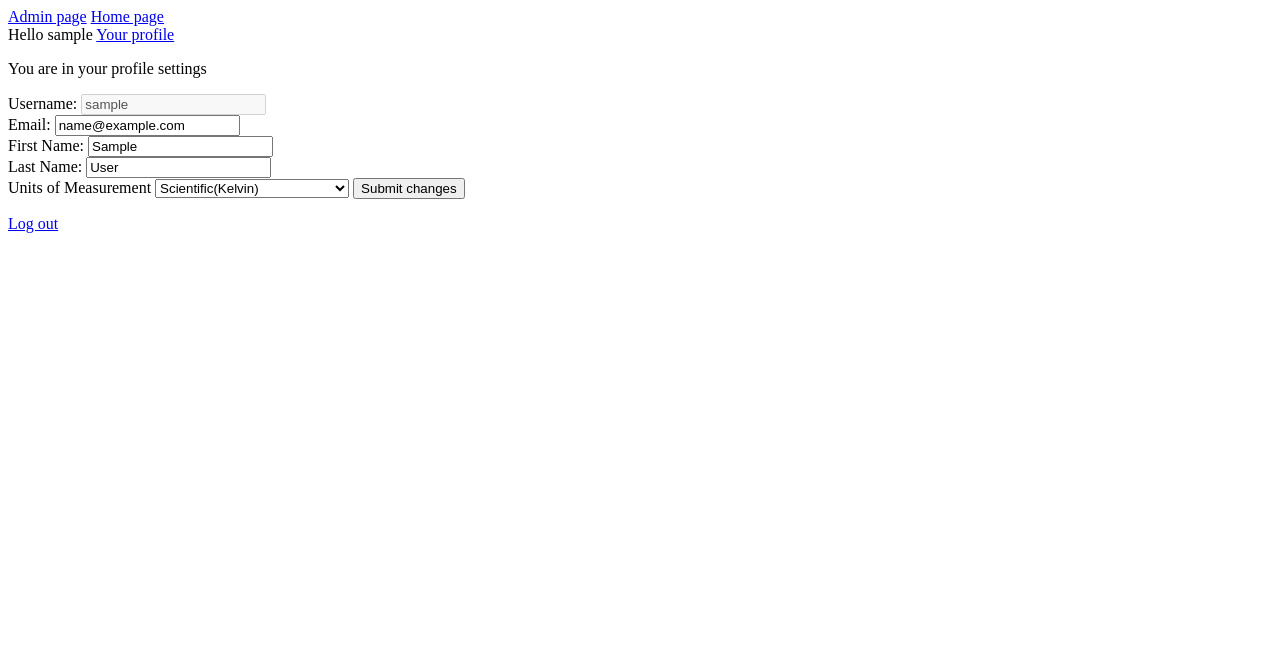
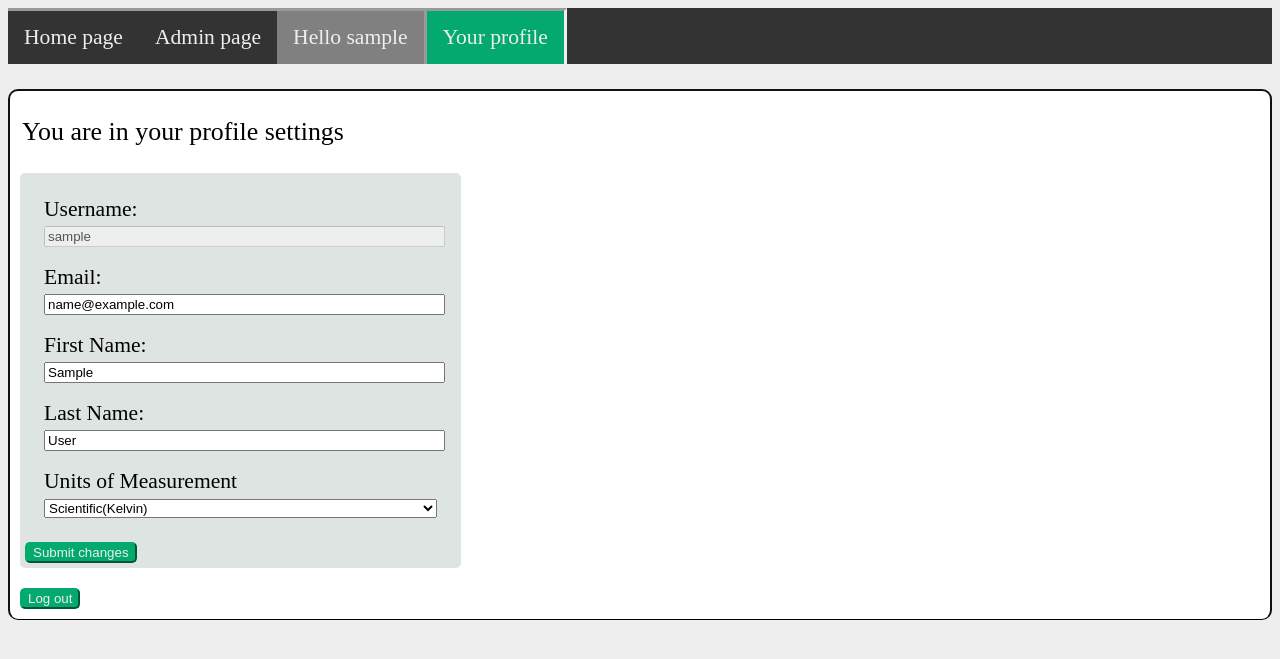
Before and after one commit to M-Pidlisnyi/weather-report, a Django app: page /accounts/profile/ in a window 1280 px wide. Shown: the top 659 px of the page. Run offline with Django 4.2, Linux system fonts and the light colour scheme; a user stored in the database is signed in; tables that the repository leaves empty hold one stand-in row (values such as "Sample post").

Commit message:
added styles

```diff
--- a/templates/registration/logged_out.html
+++ b/templates/registration/logged_out.html
@@ -1,6 +1,8 @@
 {% extends "layout.html" %}
 
 {% block content %}
-  <p>Logged out!</p>
-  <a href="{% url 'login'%}">Click here to login again.</a>
+  <p class="ptext">Logged out!</p>
+  <button class="standalone-button">
+    <a href="{% url 'login'%}">Click here to login again.</a>
+  </button>
 {% endblock %}
--- /dev/null
+++ b/weatherapp/static/css/styles.css
@@ -0,0 +1,179 @@
+body {
+    background-color: #eeeeee;
+    font-size: 135%;
+    font-family: "Century Gothic", serif;
+}
+ /*layout.html*/
+.navbar-list{
+    list-style-type: none;
+    margin: 0;
+    padding: 0;
+    overflow: hidden;
+    background-color: #333;
+}
+.navbar-list-item{
+    float: left;
+}
+.navbar-list-item a{
+    display: block;
+    color: #eee;
+    text-align: center;
+    padding: 14px 16px;
+    text-decoration: none;
+    border-top-style: inset;
+}
+.navbar-list-item a:hover{
+    background-color: #111;
+}
+.navbar-list-item-text{
+    float: left;
+    background-color: gray;
+}
+.navbar-list-item-text span{
+    display: block;
+    color: #eee;
+    text-align: center;
+    padding: 14px 16px;
+    text-decoration: none;
+    border-top-style: inset;
+}
+.nav-active {
+    background-color: #04aa6d;
+    border-top-style: inset;
+    border-left-style: inset;
+    border-right-style: inset;
+}
+
+
+/*index.html*/
+.content{
+    border-width: 2px;
+    border-style: solid;
+    border-color: #111111;
+    border-radius: 10px;
+    background-color: white;
+}
+.content div{
+    background-color: #dee4e2;
+    border-radius: 5px;
+    padding: 5px;
+}
+
+.form{
+    border-bottom: solid 1px;
+}
+.form-item{
+    padding: 9px;
+}
+.form-item-textfield{
+    padding-left: 5px;
+    width: 30%;
+    line-height: 250%;
+    border-radius: 5px;
+    border: solid 1px;
+}
+.form button{
+    border-radius: 5px;
+    border-color: #04aa6d;
+    color: #eee;
+    background-color: #04aa6d;
+}
+.form button:hover{
+    background-color: #04aa95;
+    opacity: 75%;
+}
+
+.cities-grid{
+    border-top: solid 1px;
+    margin-top: 10px;
+    display: grid;
+    grid-template-columns: auto auto auto;
+    gap: 2px;
+}
+.cities-grid-item div{
+    border: solid 1px #111111;
+    border-radius: 5px;
+    text-align: center;
+    color: #eeeeee;
+    background-color: #04aa6d;
+}
+.cities-grid-item div:hover{
+    opacity: 75%;
+}
+.cities-grid-item a{
+    color: #111111;
+    text-decoration: none;
+}
+
+
+/*user_profile.html*/
+.form-grid-wrapper{
+    width: fit-content;
+    margin: 10px;
+}
+.form-grid{
+    display: grid;
+    margin: 5px;
+}
+.form-grid input, select, option{
+    width: 100%;
+}
+.standalone-button{
+    margin: 10px;
+    border-radius: 5px;
+    border-color: #04aa6d;
+    background-color: #04aa6d;
+}
+.standalone-button:hover{
+    background-color: #04aa95;
+}
+.standalone-button a {
+    color: #eeeeee;
+    text-decoration: none;
+}
+
+/*signup.html*/
+.alert{
+    background-color: white;
+    color: red;
+    width: fit-content;
+    padding: 5px 20px;
+    font-size: 120%;
+}
+.signup-units select{
+    width: auto;
+}
+.signup-button{
+    margin: 10px 0;
+}
+
+
+/*login.html*/
+.ptext{
+    font-size: 120%;
+    padding-left: 12px;
+}
+
+/*city_detail.html*/
+.city-info{
+    font-size: 120%;
+    padding-left: 30px;
+}
+.details-grid{
+    display: grid;
+    grid-template-columns: auto auto auto auto auto;
+    column-gap: 1%;
+    row-gap: 6%;
+    padding: 0;
+    border-top: 2px solid #111111;
+    overflow: auto;
+}
+.details-grid-item{
+    border: 1px solid #111111;
+    margin: 0;
+    font-size: 90%;
+    font-family: ui-monospace;
+}
+.datetime{
+    float: right;
+}
--- a/weatherapp/templates/layout.html
+++ b/weatherapp/templates/layout.html
@@ -3,26 +3,45 @@
 <head>
     <meta charset="UTF-8">
     <title>What's the weather like?</title>
+    <meta name="viewport" content="width=device-width, initial-scale=1.0">
+    {% load static %}
+    <link   rel="stylesheet" href="{% static 'css/styles.css' %}">
 </head>
 <body>
     <section>
         <div>
             <nav>
-                <div>
-                    <a href="/admin">Admin page</a>
-                    <a href="/">Home page</a>
-                </div>
-                {% if user.is_authenticated %}
-                    <div>
-                        Hello {{ user.get_username }}
-                        <a href="{% url 'profile' %}">Your profile</a>
-                    </div>
-
-                {% else %}
-                    You are not logged in<br>
-                    <a href="{% url 'login' %}">Log in</a>
-                {% endif %}
+                <ul class="navbar-list">
+                    <li class="navbar-list-item">
+                        <a {% if request.path == '/' %} class="nav-active" {% endif %}href="/">Home page</a>
+                    </li>
+                    <li class="navbar-list-item">
+                        <a href="/admin">Admin page</a>
+                    </li>
+                    {% if user.is_authenticated %}
+                    <li class="navbar-list-item-text">
+                            <span> Hello {{ user.get_username }} </span>
+                    </li >
+                    <li class="navbar-list-item">
+                        <a {% if request.path == '/accounts/profile/' %} class="nav-active" {% endif %}
+                                href="{% url 'profile' %}">
+                            Your profile
+                        </a>
+                    </li>
+                    {% else %}
+                    <li class="navbar-list-item-text">
+                        <span > You are not logged in<br> </span>
+                    </li>
+                    <li class="navbar-list-item">
+                        <a {% if request.path == '/accounts/login/' %} class="nav-active" {% endif %}
+                                href="{% url 'login' %}">
+                            Log in
+                        </a>
+                    </li>
+                    {% endif %}
+                </ul>
             </nav>
+            <div class="clearfix"><br></div>
         </div>
     </section>
     {% block content %}
--- a/weatherapp/templates/user_profile.html
+++ b/weatherapp/templates/user_profile.html
@@ -2,29 +2,31 @@
 
 {% block content %}
 
-<div>
-    <p>
+<div class="content form">
+    <p class="ptext">
         You are in your profile settings
     </p>
     <form method="post">
     {% csrf_token %}
-        <label>
+        <div class="form-grid-wrapper">
+            <div class="form-grid">
+            <label class="form-item">
                 Username: <input type="text" name="username" value="{{ user.get_username }}" disabled>
             </label>
-        <br>
-        <label>
+
+            <label class="form-item">
                 Email: <input type="email" name="email" value="{{ user.email }}">
             </label>
-         <br>
-        <label>
+
+            <label class="form-item">
                 First Name: <input type="text" name="firstname" value="{{ user.first_name }}">
             </label>
-         <br>
-        <label>
+
+            <label class="form-item">
                 Last Name: <input type="text" name="lastname" value="{{ user.last_name }}">
             </label>
-         <br>
-        <label>
+
+            <label class="form-item">
                 Units of Measurement <select name="units">
                         <option value="standard" {% if units == 'standard' %}selected{% endif %}>
                             Scientific(Kelvin)
@@ -37,11 +39,14 @@
                         </option>
                     </select>
             </label>
+            </div>
         <button type="submit">Submit changes</button>
+        </div>
     </form>
-    <p>
+    <button class="standalone-button">
         <a href="{% url 'logout' %} ">Log out</a>
-    </p>
+    </button>
+
 </div>
 
 {% endblock %}
--- a/weatherapp/urls.py
+++ b/weatherapp/urls.py
@@ -1,8 +1,9 @@
+from django.conf import settings
+from django.conf.urls.static import static
 from django.urls import path
 from . import views
 
 urlpatterns = [
     path('', views.index, name='index'),
     path('city/<int:pk>', views.CityDetailView.as_view(), name='city_detail'),
-
-]
+] + static(settings.STATIC_URL, document_root=settings.STATIC_ROOT)
--- a/weatherreport/settings.py
+++ b/weatherreport/settings.py
@@ -26,7 +26,7 @@ SECRET_KEY = config('SECRET_KEY')
 # SECURITY WARNING: don't run with debug turned on in production!
 DEBUG = True
 
-ALLOWED_HOSTS = []
+ALLOWED_HOSTS = ['192.168.1.111', '127.0.0.1']
 
 
 # Application definition
```
Also changed, not shown: templates/registration/login.html (+9 -11 lines), weatherapp/templates/city_detail.html (+6 -6 lines), weatherapp/templates/index.html (+14 -9 lines), weatherapp/templates/signup.html (+11 -11 lines). Lines whose indentation alone changed are shown as unchanged.
